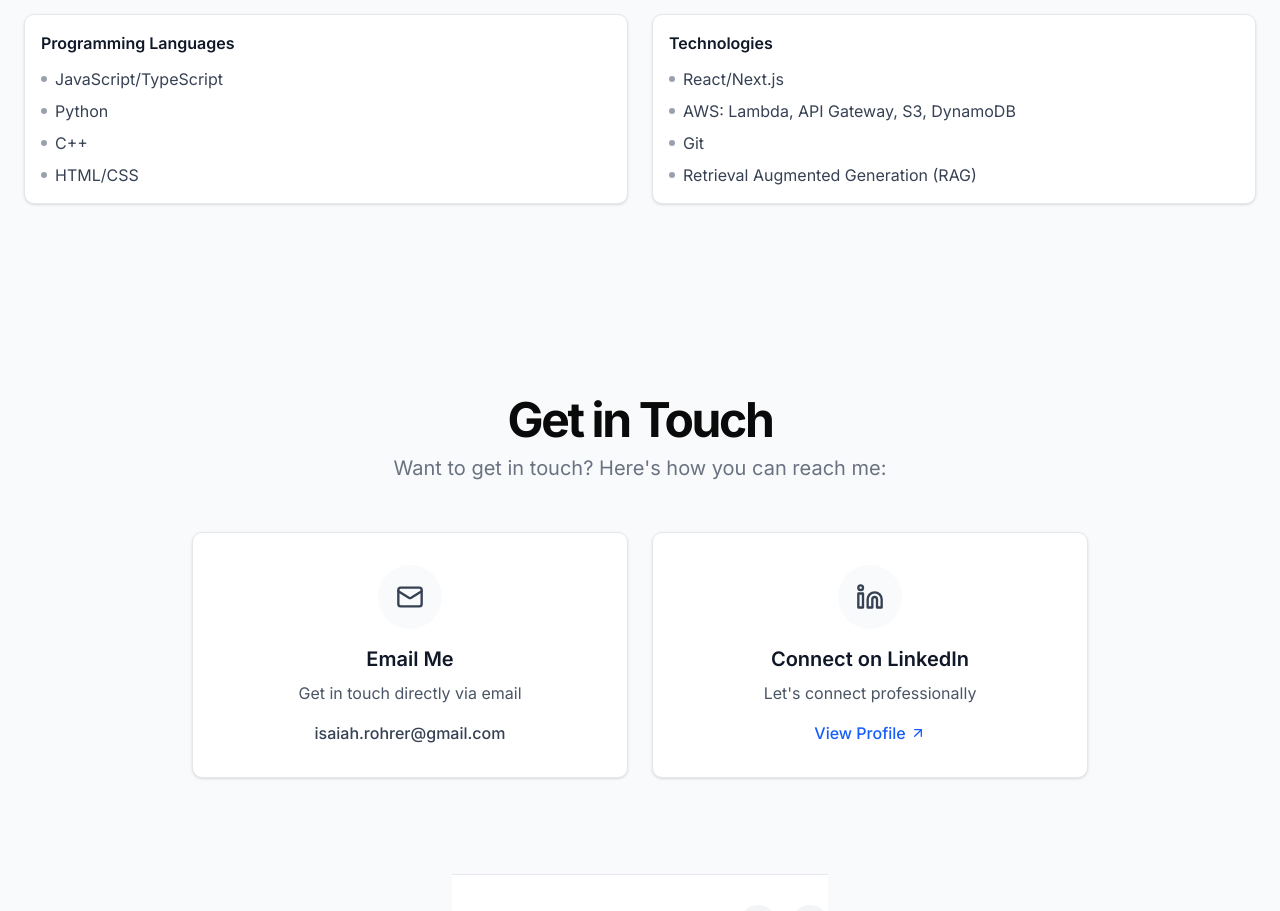
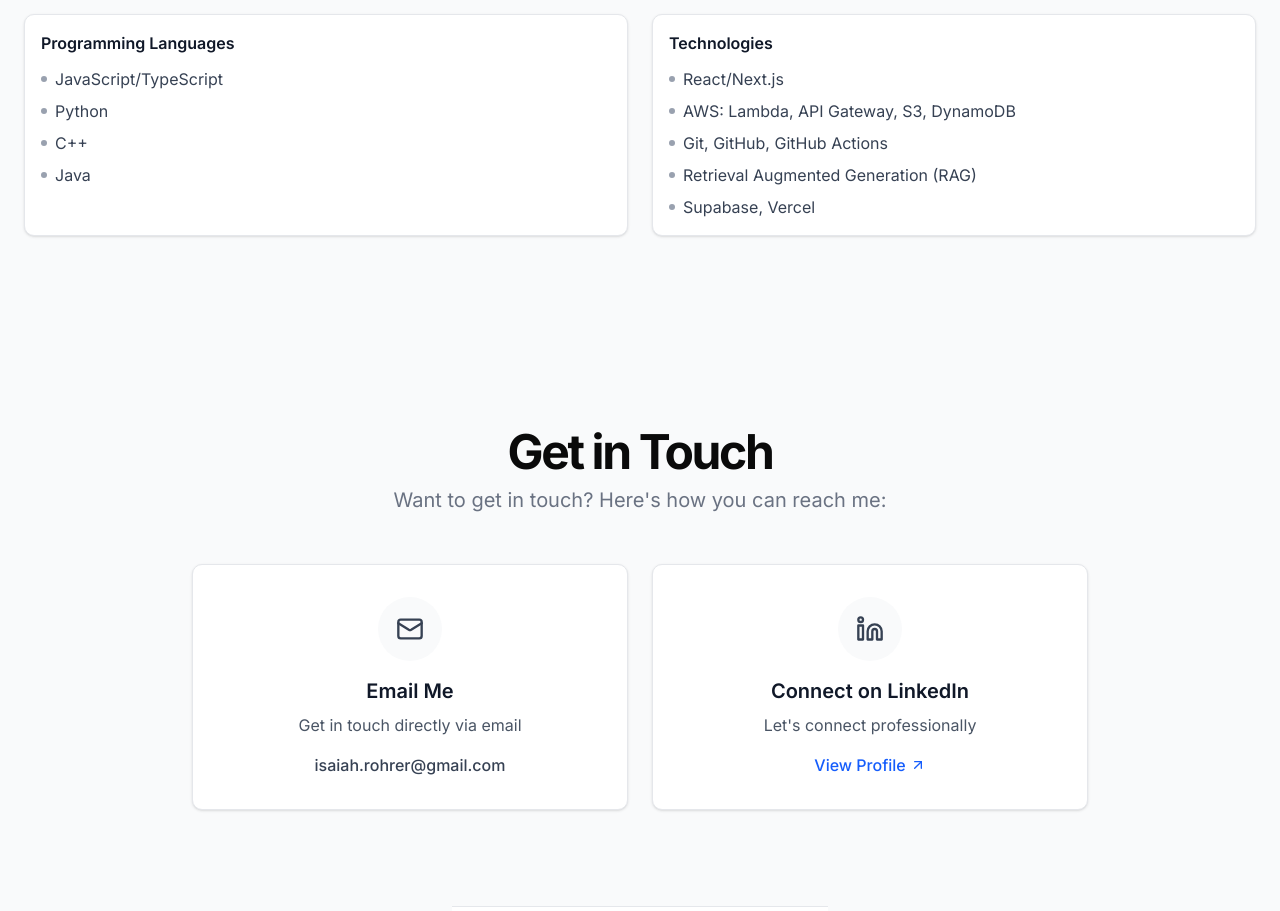
Before and after one commit to theta205/personal-site, a Next.js app in the folder frontend/: page / in a window 1280 px wide. Shown: the part 3900-4811 px from the top of the page. Built offline with nearby package versions, Linux system fonts and the light colour scheme.

Commit message:
Update resume.tsx

```diff
--- a/frontend/components/resume.tsx
+++ b/frontend/components/resume.tsx
@@ -59,7 +59,7 @@ export default function Resume() {
                   </li>
                   <li className="flex items-center">
                     <span className="w-1.5 h-1.5 bg-gray-400 dark:bg-gray-400 rounded-full mr-2"></span>
-                    HTML/CSS
+                    Java
                   </li>
                 </ul>
               </div>
@@ -76,11 +76,15 @@ export default function Resume() {
                   </li>
                   <li className="flex items-center">
                     <span className="w-1.5 h-1.5 bg-gray-400 dark:bg-gray-400 rounded-full mr-2"></span>
-                    Git
+                    Git, GitHub, GitHub Actions
                   </li>
                   <li className="flex items-center">
                     <span className="w-1.5 h-1.5 bg-gray-400 dark:bg-gray-400 rounded-full mr-2"></span>
                     Retrieval Augmented Generation (RAG)
+                  </li>
+                  <li className="flex items-center">
+                    <span className="w-1.5 h-1.5 bg-gray-400 dark:bg-gray-400 rounded-full mr-2"></span>
+                    Supabase, Vercel
                   </li>
                 </ul>
               </div>
```
